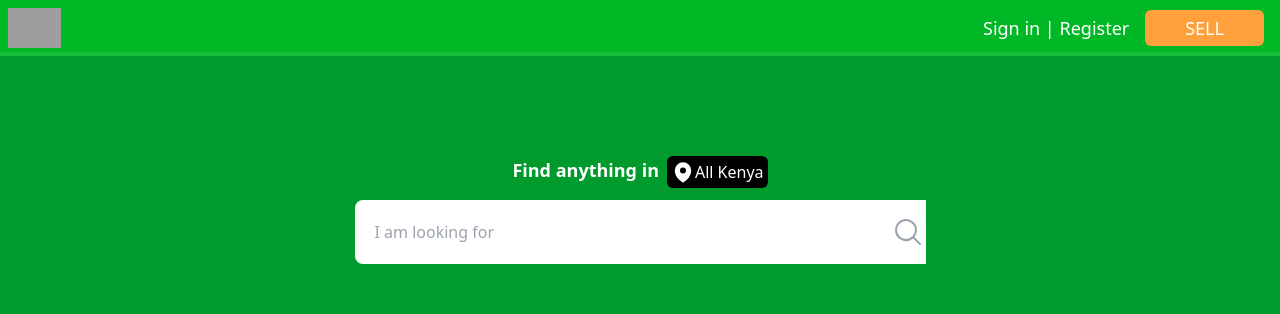
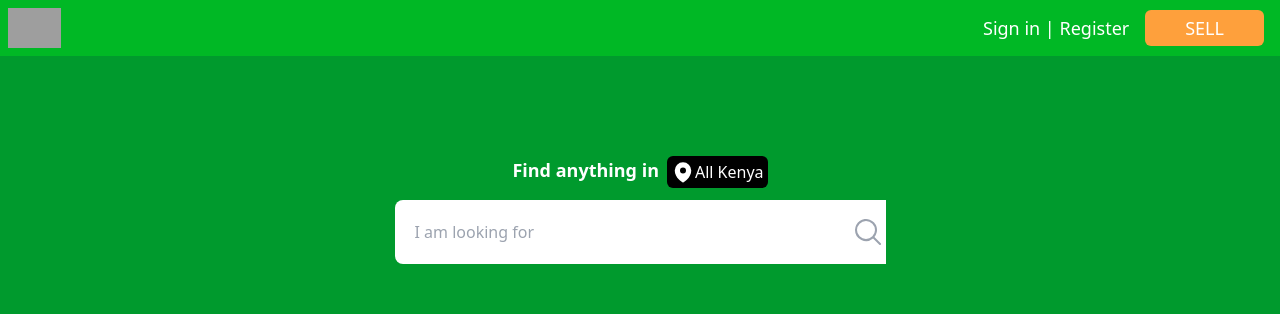
Before and after one commit to Evan-cell/jiji-clone, a Next.js app: page / in a window 1280 px wide. Shown: the top 314 px of the page. Built offline with nearby package versions, Linux system fonts and the light colour scheme; grey boxes are pictures that could not be loaded.

Commit message:
fiexd responsiveness

```diff
--- a/components/CardLeft.js
+++ b/components/CardLeft.js
@@ -7,7 +7,7 @@ import MobileCard from './MobileCard';
 function CardLeft() {
   return (
     <div>
-        <div className='flex hidden sm:hiddden md:hidden lg:hidden xl:inline-flex  '>
+        <div className='flex hidden sm:hiddden md:hidden lg:hidden xl:inline-flex '>
             <div className='bg-white mt-3  ml-5 max-w-[400px]  '>
                 <div className='flex items-center justify-between cursor-pointer hover:bg-gray-300'>
                 <div className='p-1 flex'>
--- a/components/Footer.js
+++ b/components/Footer.js
@@ -10,7 +10,7 @@ function Footer() {
         className="mx-auto"
       />
     </div>
-    <div className='bg3 text-white'>
+    <div className='bg3 text-white cursor-pointer'>
         <div className='grid grid-cols-2 items-center pl-20 md:grid-cols-3 lg:grid-cols-5 lg:pl-16 pt-5 lg:space-x-40 '>
             <div className='space-y-3'>
                 <h1 className='text-black'>About us</h1>
--- a/components/Navbar.js
+++ b/components/Navbar.js
@@ -2,8 +2,8 @@ import React from 'react';
 
 function Navbar() {
   return (
-    <div className='bg sticky top-0 z-50'>
-      <div className='flex justify-between items-center  border-gray-100 relative'>
+    <div className='bg sticky top-0 z-50 w-full '>
+      <div className='container mx-auto flex justify-between items-center border-gray-100 relative '>
         <div className=''>
           <img className='h-14 p-2' src="https://upload.wikimedia.org/wikipedia/commons/1/15/Jiji_africa.jpg" alt="" />
         </div>
@@ -13,7 +13,7 @@ function Navbar() {
             <button className='bt text-white p-1 pr-10 pl-10 text-lg rounded-md cursor-pointer'>SELL</button>
           </div>
         </div>
-        <div className="absolute inset-x-0 bottom-0 h-1 bg-gray-200 opacity-10"></div>
+
       </div>
     </div>
   );
--- a/components/Products.js
+++ b/components/Products.js
@@ -2,9 +2,9 @@ import React from 'react'
 import { BookmarkIcon } from '@heroicons/react/24/outline';
 function Products() {
   return (
-    <div className='ml-[340px] -mt-[330px] cursor-pointer relative '>
+    <div className='ml-[200px] xl:ml-[340px] xl:-mt-[330px] cursor-pointer relative '>
         <h1 className='font-bold text-xl text-gray-600 tracking-wider hidden'>Trending Ads</h1>
-        <div className='grid grid-cols-3 pl-2 -ml-[600px] mt-[315px] xl:ml-[1px] xl:-mt-[2px]  sm:grid-cols-4 md:grid-cols-4 lg:grid-cols-4 space-x-2 space-y-2'>
+        <div className='grid grid-cols-2 pl-20 -ml-[600px] mt-[40px] xl:ml-[1px] xl:-mt-[2px]  sm:grid-cols-4 md:grid-cols-4 lg:grid-cols-4 space-x-2 space-y-2'>
         <div className=''>
             <div className='pt-3 pb-5 rounded-md'>
                 <img className='h-48 w-68 sm:h-48 sm:w-68 md:h-48 md:w-68 lg:h-48 lg:w-68 xl:h-48 xl:w-68 rounded-t-md'  src="https://pictures-kenya.jijistatic.com/54875297_MTYwMC0xMjAwLWE3MzA2MjU2MGE.webp" alt="" />
--- a/components/Search.js
+++ b/components/Search.js
@@ -10,7 +10,7 @@ function Search() {
         <span className='flex p-1 rounded-md text-white bg-black max-w-28'><MapPinIcon className='h-6'/> All Kenya</span>
       </div>
       <div className='mx-auto relative flex p-3 items-center  '>
-      <input type="text" placeholder='I am looking for' className='p-5 pr-60 lg:pr-80 pl-5 rounded-l-lg border-none focus:outline-none' />
+      <input type="text" placeholder='I am looking for' className='p-5 lg:pr-60 md:pr-60 xl:pr-60 lg:pr-80 pl-5 rounded-l-lg border-none focus:outline-none' />
       <MagnifyingGlassIcon className='h-8 text-gray-400 absolute  right-3.5'/>
       </div>
     </div>
--- a/pages/index.js
+++ b/pages/index.js
@@ -9,14 +9,17 @@ import Footer from '@/components/Footer'
 
 export default function Home() {
   return (
-  <main className='main'>
-    <Navbar />
+    <div className='main '>
+          <Navbar className='' />
     <Search />
     <LeftBanner/>
-    <div className='max-w-screen-2xl mx-auto'>
+    <div className=''>
     <CardLeft />
     </div>
     <Footer/>
-  </main>
+    </div>
+
+
+
   )
 }
```
